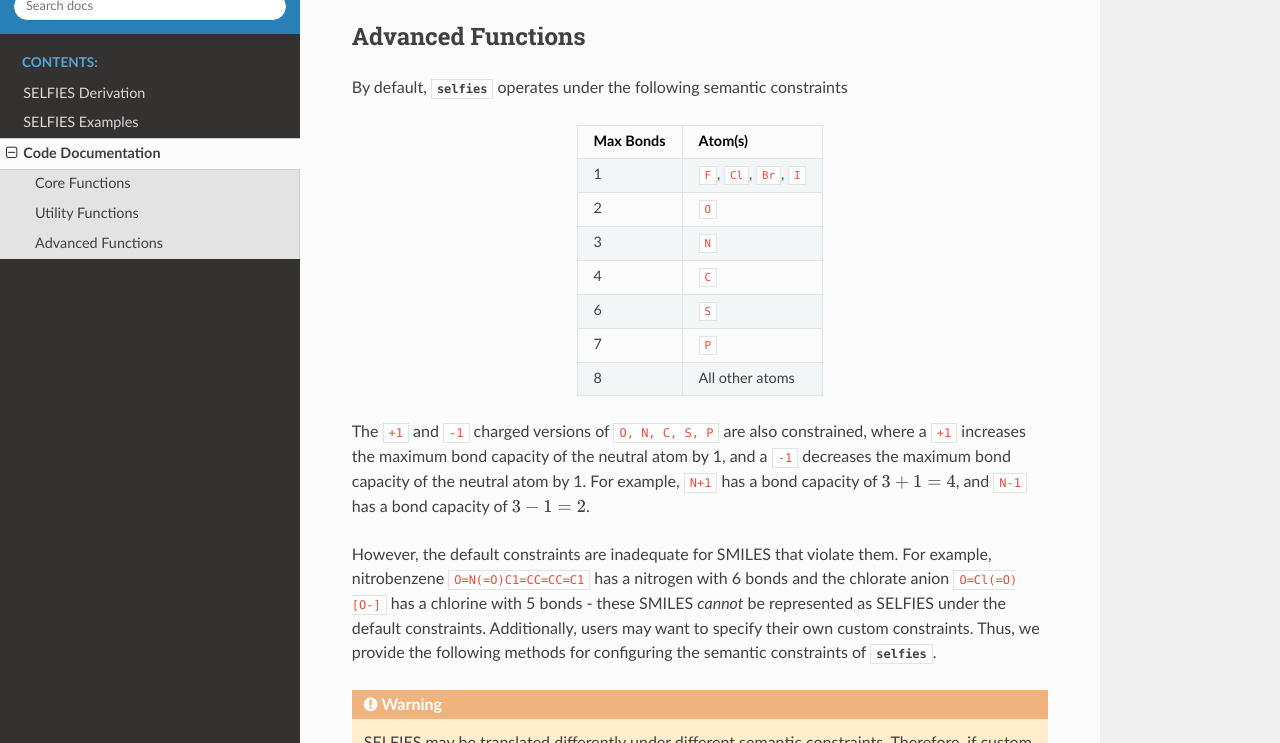
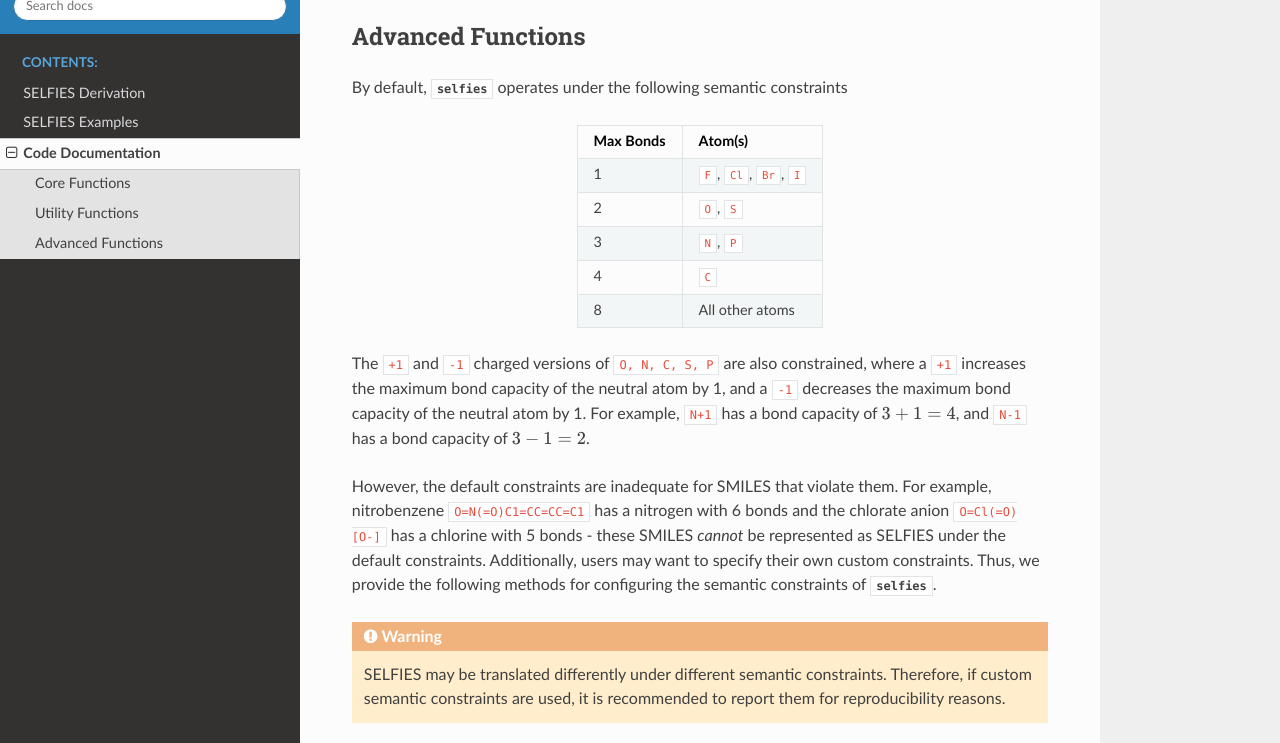
Before and after one commit to aspuru-guzik-group/selfies, a Sphinx documentation site: the page built from docs/source/selfies.rst, in a window 1280 px wide and 900 px high, scrolled down 1433 px, cut to the strip 59-802 px from the top of the window. Built offline with Sphinx 7.4.7 and the Read the Docs theme 2.0.0, drawn with Linux system fonts in a browser that asks for light colours.

Commit message:
update docs

```diff
--- a/docs/source/selfies.rst
+++ b/docs/source/selfies.rst
@@ -32,15 +32,11 @@ By default, :mod:`selfies` operates under the following semantic constraints
     +===========+==============================+
     | 1         | ``F``, ``Cl``, ``Br``, ``I`` |
     +-----------+------------------------------+
-    | 2         | ``O``                        |
+    | 2         | ``O``, ``S``                 |
     +-----------+------------------------------+
-    | 3         | ``N``                        |
+    | 3         | ``N``, ``P``                 |
     +-----------+------------------------------+
     | 4         | ``C``                        |
-    +-----------+------------------------------+
-    | 6         | ``S``                        |
-    +-----------+------------------------------+
-    | 7         | ``P``                        |
     +-----------+------------------------------+
     | 8         | All other atoms              |
     +-----------+------------------------------+
```
